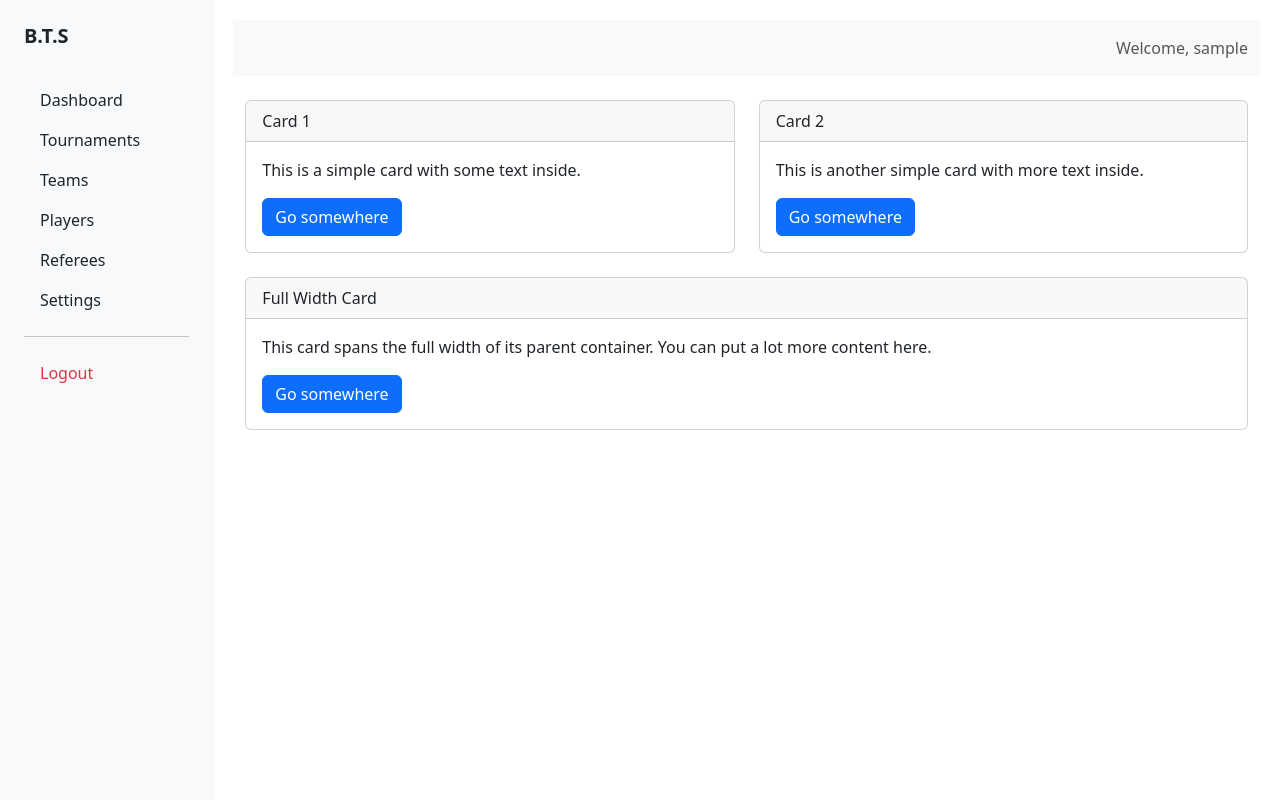
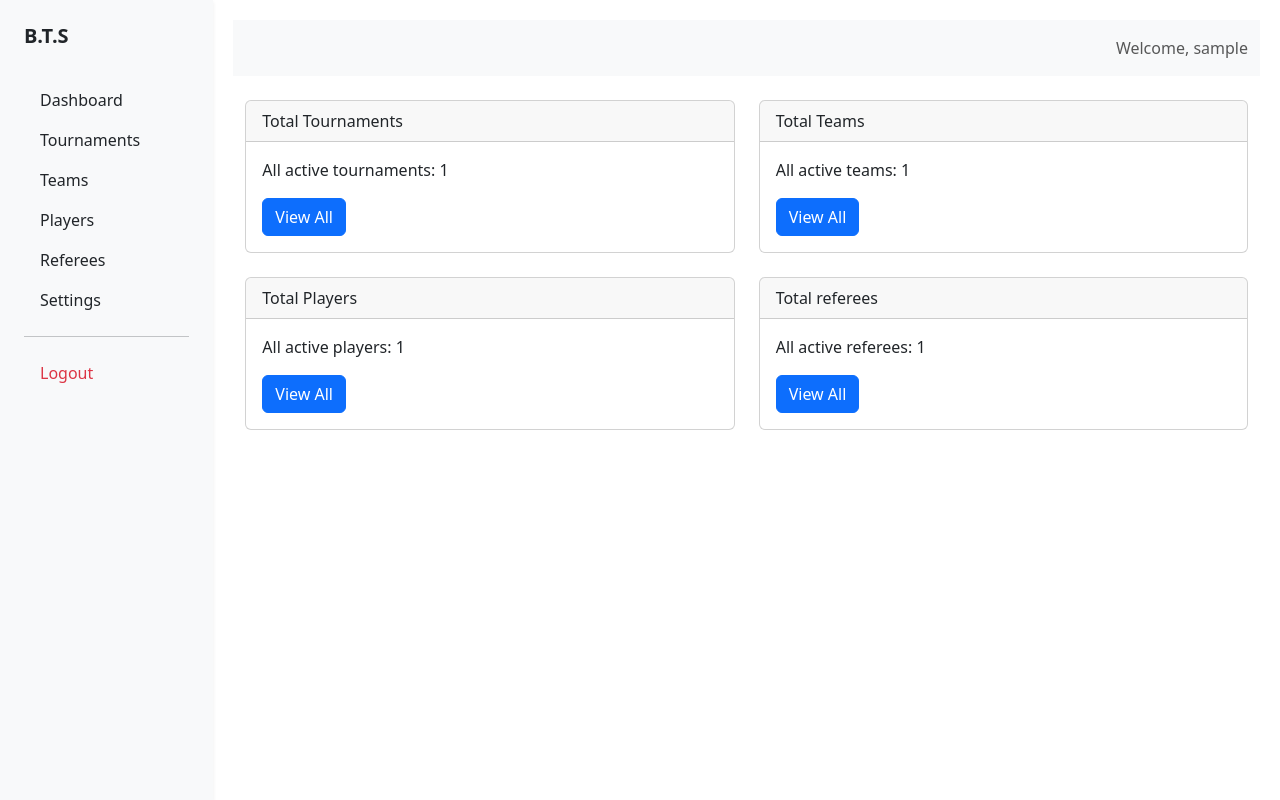
Before and after one commit to DD150602/Basquet-project, a CodeIgniter 4 app: the page made by app/Views/Admin/Admin_page.php in a window 1280 px wide. Run offline with PHP 8.4 and a stand-in for CodeIgniter, Linux system fonts and the light colour scheme; the template is opened without the code that fills it: most values are stand-ins (such as "Sample title", 1, 10 or a date in 2020); data that the repository does not hold is empty; some libraries are stand-ins or nearby versions.

Commit message:
feat(Business Logic): :sparkles: Add relevant totals
the totals for tournaments, teams, players,referees

```diff
--- a/app/Controllers/Admin.php
+++ b/app/Controllers/Admin.php
@@ -31,7 +31,7 @@ class Admin extends BaseController
 
   public function index()
   {
-    return view('Admin/Admin_page');
+    return view('Admin/Admin_page', $this->data);
   }
 
   public function tournaments()
--- a/app/Views/Admin/Admin_page.php
+++ b/app/Views/Admin/Admin_page.php
@@ -10,40 +10,48 @@
       <article class="col-md-6">
         <div class="card mb-4">
           <div class="card-header">
-            Card 1
+            Total Tournaments
           </div>
           <div class="card-body">
-            <p class="card-text">This is a simple card with some text inside.</p>
-            <a href="#" class="btn btn-primary">Go somewhere</a>
+            <p class="card-text">All active tournaments: <?= $total_tournaments ?></p>
+            <a href="<?= base_url('admin/tournaments') ?>" class="btn btn-primary">View All</a>
           </div>
         </div>
       </article>
       <article class="col-md-6">
         <div class="card mb-4">
           <div class="card-header">
-            Card 2
+            Total Teams
           </div>
           <div class="card-body">
-            <p class="card-text">This is another simple card with more text inside.</p>
-            <a href="#" class="btn btn-primary">Go somewhere</a>
+            <p class="card-text">All active teams: <?= $total_teams ?></p>
+            <a href="<?= base_url('admin/teams') ?>" class="btn btn-primary">View All</a>
+          </div>
+        </div>
+      </article>
+      <article class="col-md-6">
+        <div class="card mb-4">
+          <div class="card-header">
+            Total Players
+          </div>
+          <div class="card-body">
+            <p class="card-text">All active players: <?= $total_players ?></p>
+            <a href="<?= base_url('admin/players') ?>" class="btn btn-primary">View All</a>
+          </div>
+        </div>
+      </article>
+      <article class="col-md-6">
+        <div class="card mb-4">
+          <div class="card-header">
+            Total referees
+          </div>
+          <div class="card-body">
+            <p class="card-text">All active referees: <?= $total_referees ?></p>
+            <a href="<?= base_url('admin/referees') ?>" class="btn btn-primary">View All</a>
           </div>
         </div>
       </article>
     </div>
-
-    <article class="row">
-      <div class="col-md-12">
-        <div class="card">
-          <div class="card-header">
-            Full Width Card
-          </div>
-          <div class="card-body">
-            <p class="card-text">This card spans the full width of its parent container. You can put a lot more content here.</p>
-            <a href="#" class="btn btn-primary">Go somewhere</a>
-          </div>
-        </div>
-      </div>
-    </article>
   </section>
 </main>
 <?php echo $this->endSection(); ?>
```
